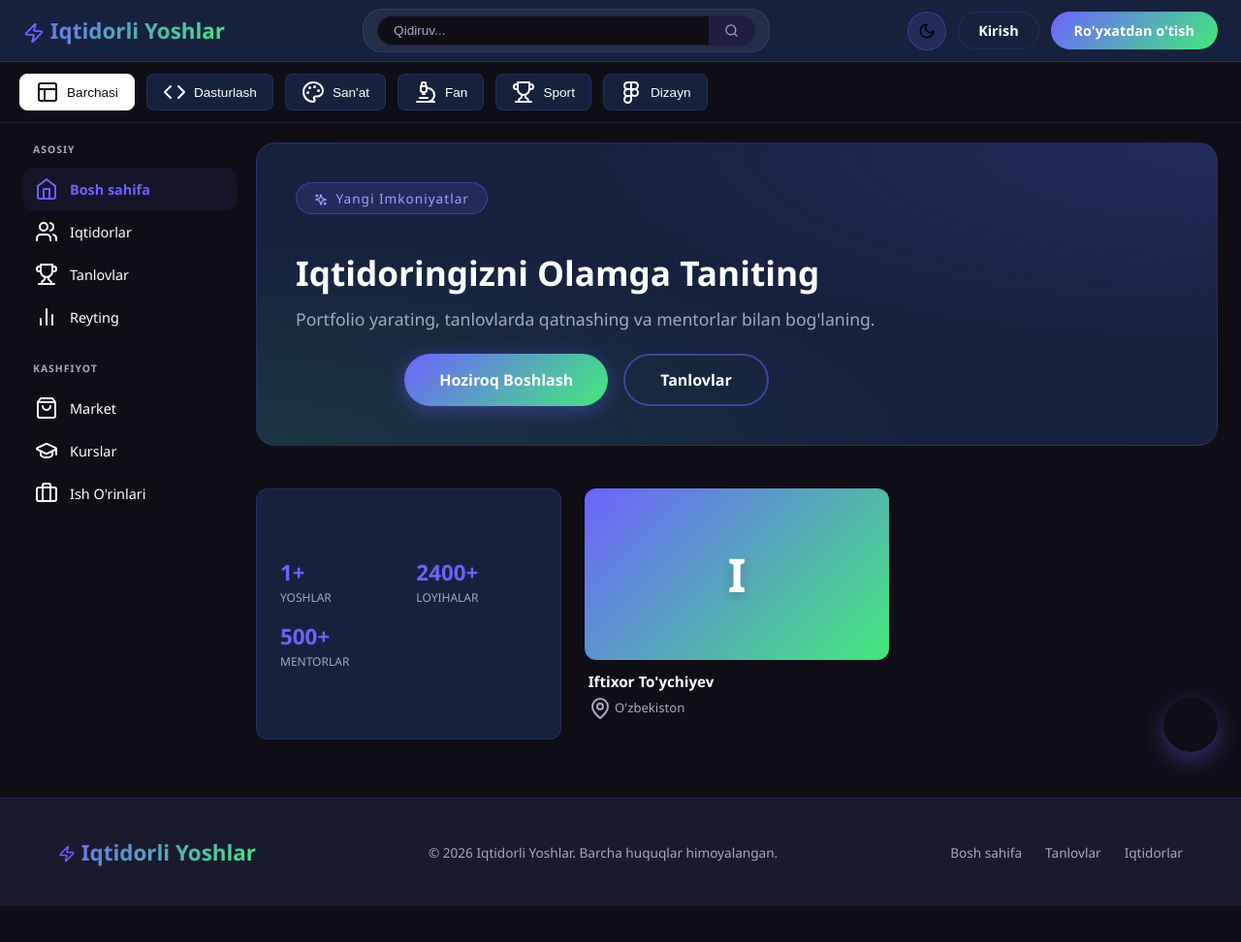
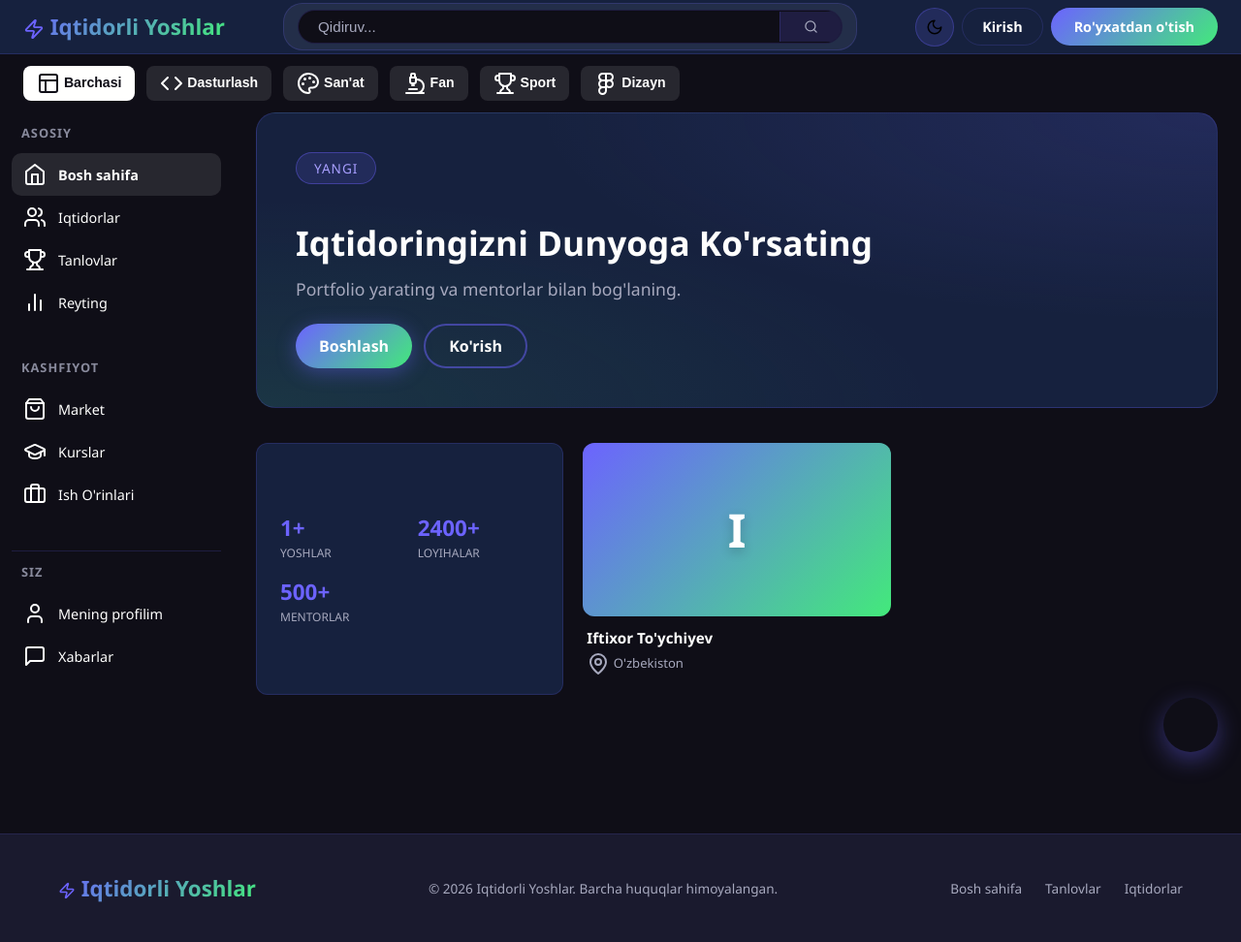
Before and after one commit to Iftix0r/Iqtidorli_yoshlar, a Django app: page / in a window 1280 px wide. Shown: the whole page at 97% size. Before the commit the page ends 935 px from the top, so only its background shows below. Run offline with Django 4.2, Linux system fonts and the light colour scheme; data comes from the database, SQL or seed files in the repository; data that the repository does not hold is empty.

Commit message:
refactor: redesign feed layout and navigation to match YouTube-style UI components

```diff
--- a/templates/base.html
+++ b/templates/base.html
@@ -226,16 +226,15 @@
   box-shadow: 0 0 10px rgba(108, 99, 255, 0.5);
   display: none;
 }
-/* ── NAV SEARCH ── */
-.nav-search { flex: 1; max-width: 420px; margin: 0 20px; display: none; }
-.nav-search form { background: var(--bg); border: 1px solid var(--border); border-radius: 40px; overflow: hidden; display: flex; align-items: center; }
-.nav-search input { flex: 1; border: none; background: transparent; padding: 7px 16px; color: var(--text); outline: none; font-size: .85rem; }
-.nav-search button { background: var(--border); border: none; padding: 7px 16px; color: var(--muted); cursor: pointer; transition: .2s; display: flex; align-items: center; justify-content: center; }
-.nav-search button:hover { background: rgba(108,99,255,.08); color: var(--primary); }
+nav { display: flex; align-items: center; justify-content: space-between; padding: 0 24px; height: 56px; background: var(--card); border-bottom: 1px solid var(--border); position: sticky; top: 0; z-index: 1001; }
+.nav-search { flex: 1; max-width: 640px; margin: 0 60px; display: none; }
+.nav-search form { background: var(--bg); border: 1px solid var(--border); border-radius: 40px; overflow: hidden; display: flex; align-items: center; box-shadow: inset 0 1px 2px rgba(0,0,0,0.05); }
+.nav-search input { flex: 1; border: none; background: transparent; padding: 8px 20px; color: var(--text); outline: none; font-size: .95rem; }
+.nav-search button { background: var(--border); border: none; padding: 8px 24px; color: var(--muted); cursor: pointer; transition: .2s; border-left: 1px solid var(--border); }
+.nav-search button:hover { background: rgba(0,0,0,0.05); color: var(--text); }
+[data-theme="dark"] .nav-search button:hover { background: rgba(255,255,255,0.1); }
 @media (min-width: 768px) { .nav-search { display: block; } }
-
-nav { display: flex; align-items: center; justify-content: space-between; padding: 0 24px; height: 64px; background: var(--card); border-bottom: 1px solid var(--border); position: sticky; top: 0; z-index: 1000; }
-.nav-right { display: flex; align-items: center; gap: 12px; }
+.nav-right { display: flex; align-items: center; gap: 8px; }
 </style>
 <div id="loading-bar"></div>
 
--- a/templates/index.html
+++ b/templates/index.html
@@ -15,36 +15,40 @@
 </div>
 
 <div class="feed-container">
-  <!-- SIDEBAR (Shortcuts) - Now on the left like YouTube -->
+  <!-- SIDEBAR -->
   <aside class="feed-sidebar">
     <div class="sidebar-section">
-      <h4 style="font-size: .65rem;">ASOSIY</h4>
-      <a href="{% url 'index' %}" class="active-link"><i data-lucide="home"></i> Bosh sahifa</a>
-      <a href="{% url 'talents' %}"><i data-lucide="users"></i> Iqtidorlar</a>
-      <a href="{% url 'contests' %}"><i data-lucide="trophy"></i> Tanlovlar</a>
-      <a href="{% url 'leaderboard' %}"><i data-lucide="bar-chart-2"></i> Reyting</a>
+      <h4 class="sb-label">ASOSIY</h4>
+      <a href="{% url 'index' %}" class="sb-link active-link"><i data-lucide="home"></i> Bosh sahifa</a>
+      <a href="{% url 'talents' %}" class="sb-link"><i data-lucide="users"></i> Iqtidorlar</a>
+      <a href="{% url 'contests' %}" class="sb-link"><i data-lucide="trophy"></i> Tanlovlar</a>
+      <a href="{% url 'leaderboard' %}" class="sb-link"><i data-lucide="bar-chart-2"></i> Reyting</a>
     </div>
     <div class="sidebar-section">
-      <h4 style="font-size: .65rem;">KASHFIYOT</h4>
-      <a href="{% url 'market' %}"><i data-lucide="shopping-bag"></i> Market</a>
-      <a href="{% url 'courses' %}"><i data-lucide="graduation-cap"></i> Kurslar</a>
-      <a href="{% url 'jobs' %}"><i data-lucide="briefcase"></i> Ish O'rinlari</a>
+      <h4 class="sb-label">KASHFIYOT</h4>
+      <a href="{% url 'market' %}" class="sb-link"><i data-lucide="shopping-bag"></i> Market</a>
+      <a href="{% url 'courses' %}" class="sb-link"><i data-lucide="graduation-cap"></i> Kurslar</a>
+      <a href="{% url 'jobs' %}" class="sb-link"><i data-lucide="briefcase"></i> Ish O'rinlari</a>
+    </div>
+    <div class="sidebar-section divider">
+      <h4 class="sb-label">SIZ</h4>
+      <a href="{% url 'portal' %}" class="sb-link"><i data-lucide="user"></i> Mening profilim</a>
+      <a href="{% url 'inbox' %}" class="sb-link"><i data-lucide="message-square"></i> Xabarlar</a>
     </div>
   </aside>
 
   <!-- PRIMARY FEED -->
   <main class="feed-main">
     <div class="feed-grid">
-
-      <!-- HERO AD CARD (YouTube style large promo) -->
+      <!-- HERO AD (YouTube Style) -->
       <div class="feed-card hero-promo">
         <div class="promo-content">
-          <div class="hero-badge"><i data-lucide="sparkles"></i> Yangi Imkoniyatlar</div>
-          <h1>Iqtidoringizni <span>Olamga Taniting</span></h1>
-          <p>Portfolio yarating, tanlovlarda qatnashing va mentorlar bilan bog'laning.</p>
-          <div class="hero-btns">
-            <a href="{% url 'register' %}" class="btn-primary">Hoziroq Boshlash</a>
-            <a href="{% url 'contests' %}" class="btn-outline">Tanlovlar</a>
+          <div class="hero-badge">YANGI</div>
+          <h1>Iqtidoringizni <span>Dunyoga Ko'rsating</span></h1>
+          <p>Portfolio yarating va mentorlar bilan bog'laning.</p>
+          <div style="display:flex;gap:12px;margin-top:10px;">
+            <a href="{% url 'register' %}" class="btn-primary" style="padding:10px 24px;">Boshlash</a>
+            <a href="{% url 'talents' %}" class="btn-outline" style="padding:10px 24px;">Ko'rish</a>
           </div>
         </div>
       </div>
@@ -110,26 +114,33 @@
 </div>
 
 <style>
-/* FEED LAYOUT */
-.feed-container { display: flex; gap: 20px; max-width: 1600px; margin: 0 auto; padding: 0 24px; }
-.feed-main { flex: 1; min-width: 0; }
-.feed-sidebar { width: 220px; position: sticky; top: 140px; height: fit-content; display: none; }
-@media (min-width: 1024px) { .feed-sidebar { display: block; } }
+/* FEED LAYOUT - Denser like YouTube */
+.feed-container { display: flex; gap: 0; max-width: 100%; margin: 0; padding: 0; background: var(--bg); }
+.feed-main { flex: 1; min-width: 0; padding: 24px; padding-top: 0; }
+.feed-sidebar { width: 240px; position: sticky; top: 56px; height: calc(100vh - 56px); padding: 12px; overflow-y: auto; background: var(--bg); display: none; }
+@media (min-width: 1200px) { .feed-sidebar { display: block; } }
 
-.active-link { background: rgba(108,99,255,.08) !important; color: var(--primary) !important; font-weight: 700 !important; }
-.active-link i { color: var(--primary) !important; }
+/* SIDEBAR REFINEMENT */
+.sidebar-section { padding-bottom: 12px; margin-bottom: 12px; border-bottom: 0px solid var(--border); }
+.sidebar-section.divider { border-top: 1px solid var(--border); padding-top: 12px; }
+.sb-label { font-size: .75rem; color: var(--text); padding-left: 12px; margin-bottom: 8px; font-weight: 700; opacity: .8; }
+.sb-link { display:flex; align-items:center; gap:20px; padding:10px 12px; border-radius:10px; text-decoration:none; color:var(--text); font-size:.88rem; transition:.1s; }
+.sb-link:hover { background: rgba(0,0,0,.05); }
+[data-theme="dark"] .sb-link:hover { background: rgba(255,255,255,.1); }
+.sb-link i { width: 22px; height: 22px; }
+.active-link { background: rgba(0,0,0,.05) !important; font-weight: 700; }
+[data-theme="dark"] .active-link { background: rgba(255,255,255,.1) !important; }
 
+/* CATEGORIES - Standard YouTube style */
+.category-wrapper { background: var(--bg); position: sticky; top: 56px; z-index: 100; padding: 12px 24px; }
+.category-scroll { display: flex; gap: 12px; overflow-x: auto; scrollbar-width: none; }
+.cat-pill { padding: 6px 14px; border-radius: 8px; border: none; background: rgba(0,0,0,0.05); color: var(--text); font-size: .88rem; font-weight: 600; cursor: pointer; white-space: nowrap; transition: .2s; }
+[data-theme="dark"] .cat-pill { background: rgba(255,255,255,0.1); }
+.cat-pill.active { background: var(--text); color: var(--bg); }
 
-/* CATEGORIES */
-.category-wrapper { background: var(--bg); position: sticky; top: 60px; z-index: 100; padding: 12px 0; border-bottom: 1px solid var(--border); margin-bottom: 20px; }
-.category-scroll { max-width: 1400px; margin:0 auto; padding: 0 20px; display: flex; gap: 12px; overflow-x: auto; scrollbar-width: none; }
-.category-scroll::-webkit-scrollbar { display: none; }
-.cat-pill { padding: 6px 16px; border-radius: 8px; border: 1px solid var(--border); background: var(--card); color: var(--text); font-size: .85rem; cursor: pointer; white-space: nowrap; display: flex; align-items: center; gap: 8px; transition: .2s; }
-.cat-pill:hover { background: var(--border); }
-.cat-pill.active { background: var(--text); color: var(--bg); border-color: var(--text); }
-
-/* GRID */
-.feed-grid { display: grid; grid-template-columns: repeat(auto-fill, minmax(280px, 1fr)); gap: 24px; margin-bottom: 60px; }
+/* GRID - 5 columns on big screens */
+.feed-grid { display: grid; grid-template-columns: repeat(auto-fill, minmax(300px, 1fr)); gap: 16px 20px; }
+@media (min-width: 1600px) { .feed-grid { grid-template-columns: repeat(5, 1fr); } }
 
 /* CARDS */
 .feed-card { display: flex; flex-direction: column; background: transparent; transition: .2s; }
```
